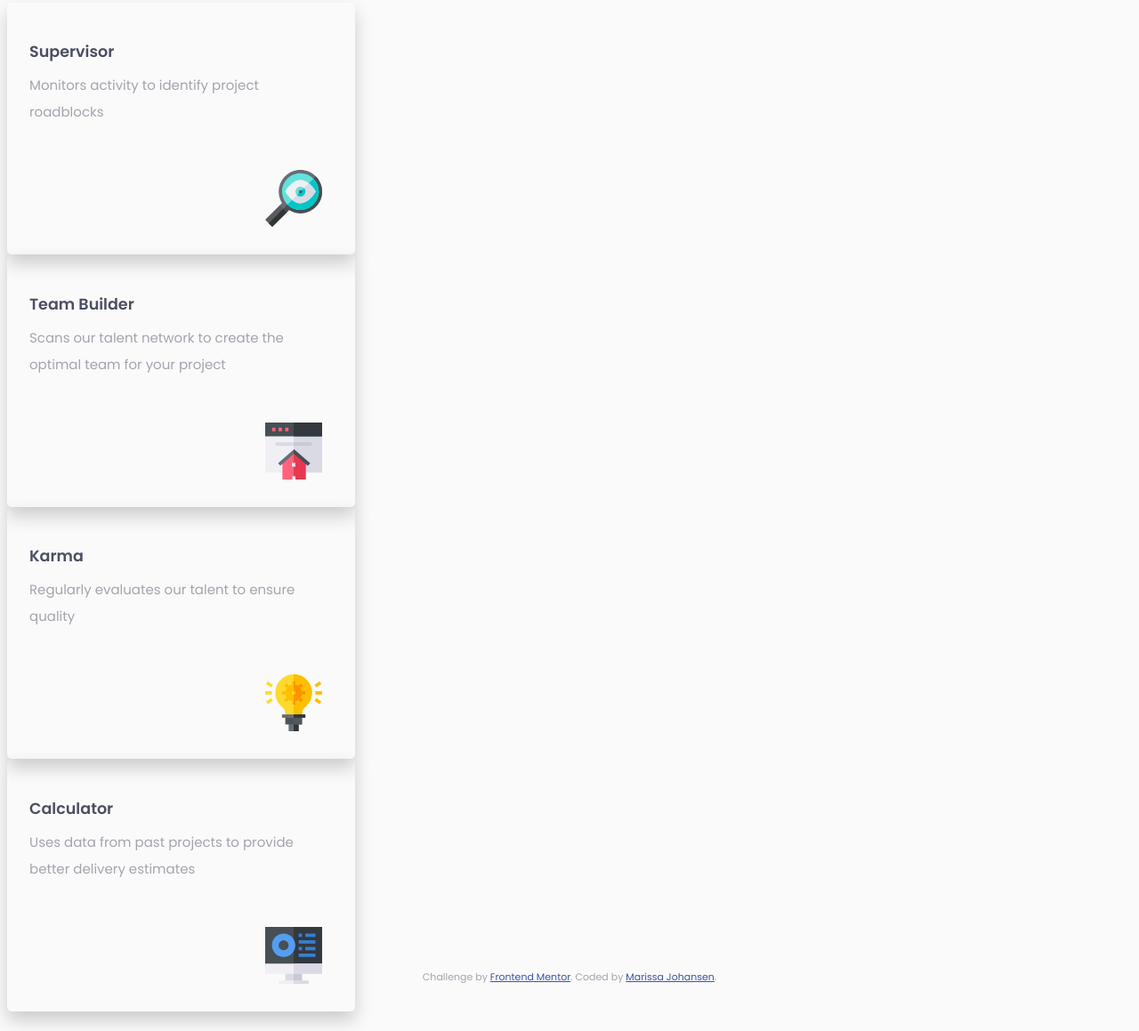
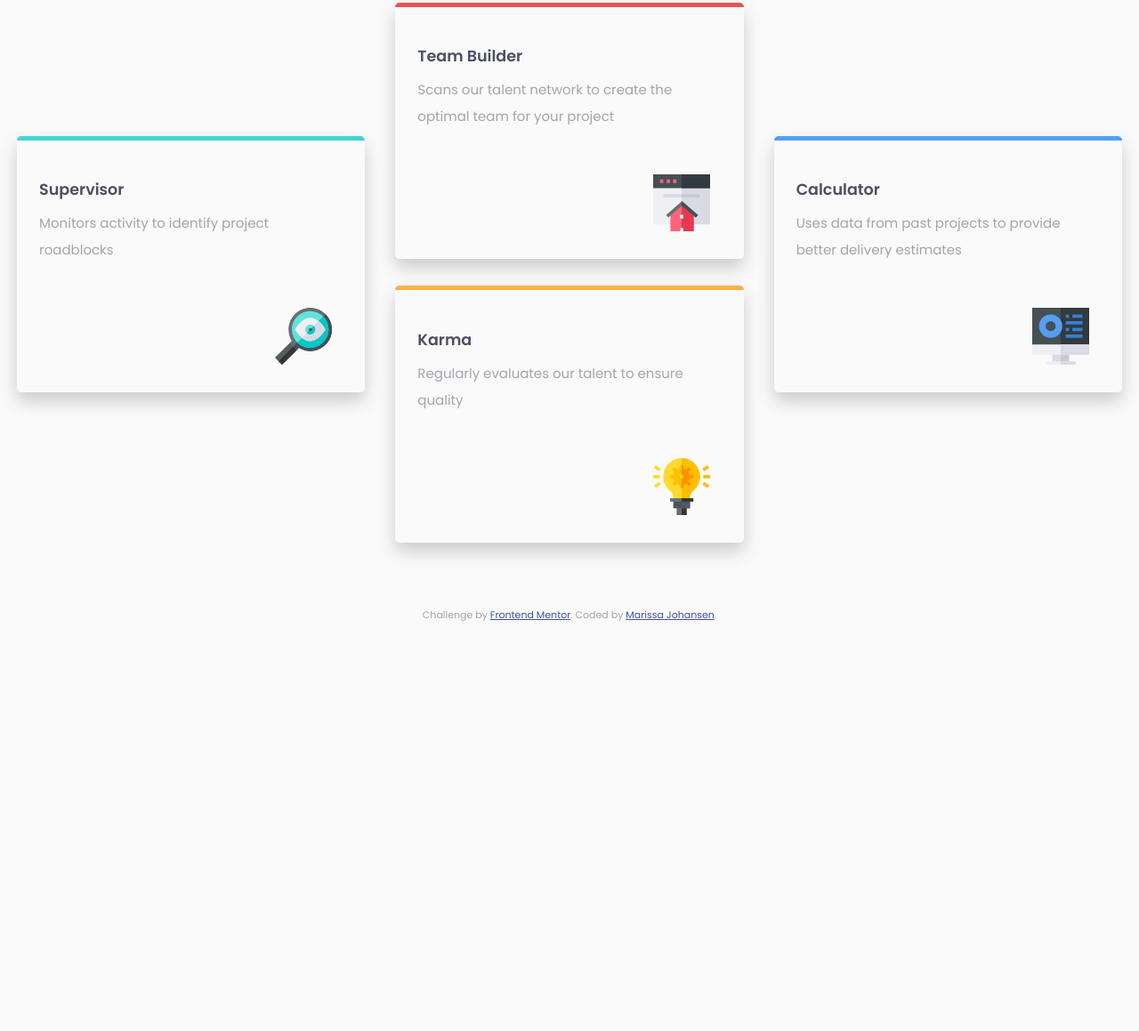
Before and after one commit to marc0pO10/fourcardfeature, a plain HTML site: page index.html in a window 1280 px wide. Shown: the part 270-1429 px from the top of the page at 89% size. After the commit the page ends 1022 px from the top, so only its background shows below. Drawn offline with Linux system fonts and the light colour scheme; files that its build step writes are made by us from their sources.

Commit message:
Add files via upload

```diff
--- a/index.html
+++ b/index.html
@@ -22,7 +22,7 @@
 
   <!--The section above is finished. Start creating the four card features using float properties, relative and absolute positioning -->
   <div class="middle-container">
-    <div class="card">
+    <div class="card supervisor">
       <h3>Supervisor</h3>
       <p>Monitors activity to identify project roadblocks</p>
       <svg class="icon" xmlns="http://www.w3.org/2000/svg" width="64" height="64">
@@ -43,7 +43,7 @@
         </g>
       </svg>
     </div>
-    <div class="card">
+    <div class="card teambuilder">
       <h3>Team Builder</h3>
       <p>Scans our talent network to create the optimal team for your project</p>
       <svg class="icon" xmlns="http://www.w3.org/2000/svg" width="64" height="64">
@@ -66,7 +66,28 @@
         </g>
       </svg>
     </div>
-    <div class="card">
+    <div class="card calculator">
+      <h3>Calculator</h3>
+      <p>Uses data from past projects to provide better delivery estimates</p>
+      <svg class="icon" xmlns="http://www.w3.org/2000/svg" width="64" height="64">
+        <g fill="none">
+          <path fill="#474F54" d="M64 0v41.25l-3.75 3.875H3.75L0 41.25V0z" />
+          <path fill="#32393F" d="M64 0v41.25l-3.75 3.875H32V0z" />
+          <path fill="#DADAE5" d="M22.625 50.875h18.75v11.25h-18.75z" />
+          <path fill="#C9C9D3" d="M32 50.875h9.375v11.25H32z" />
+          <path fill="#EFEFF4" d="M0 41.25h64v11.5H0z" />
+          <path fill="#DADAE5" d="M32 41.25h32v11.5H32z" />
+          <path fill="#EFEFF4" d="M15.125 60.25h33.75V64h-33.75z" />
+          <path fill="#DADAE5" d="M32 60.25h16.875V64H32z" />
+          <path fill="#549EF2"
+            d="M20.75 7.5c-7.236 0-13.125 5.889-13.125 13.125S13.514 33.75 20.75 33.75s13.125-5.889 13.125-13.125S27.986 7.5 20.75 7.5zm0 18.75a5.631 5.631 0 01-5.625-5.625A5.631 5.631 0 0120.75 15a5.631 5.631 0 015.625 5.625 5.631 5.631 0 01-5.625 5.625z" />
+          <g fill="#377FD2">
+            <path d="M45.125 7.5H56.5v3.75H45.125zM37.625 7.5h3.75v3.75h-3.75zM45.125 22.5H56.5v3.75H45.125zM37.625 22.5h3.75v3.75h-3.75zM37.625 15H56.5v3.75H37.625zM37.625 30H56.5v3.75H37.625z" />
+          </g>
+        </g>
+      </svg>
+    </div>
+    <div class="card karma">
       <h3>Karma</h3>
       <p>Regularly evaluates our talent to ensure quality</p>
       <svg class="icon" xmlns="http://www.w3.org/2000/svg" width="64" height="64">
@@ -96,35 +117,16 @@
         </g>
       </svg>
     </div>
-    <div class="card">
-      <h3>Calculator</h3>
-      <p>Uses data from past projects to provide better delivery estimates</p>
-      <svg class="icon" xmlns="http://www.w3.org/2000/svg" width="64" height="64">
-        <g fill="none">
-          <path fill="#474F54" d="M64 0v41.25l-3.75 3.875H3.75L0 41.25V0z" />
-          <path fill="#32393F" d="M64 0v41.25l-3.75 3.875H32V0z" />
-          <path fill="#DADAE5" d="M22.625 50.875h18.75v11.25h-18.75z" />
-          <path fill="#C9C9D3" d="M32 50.875h9.375v11.25H32z" />
-          <path fill="#EFEFF4" d="M0 41.25h64v11.5H0z" />
-          <path fill="#DADAE5" d="M32 41.25h32v11.5H32z" />
-          <path fill="#EFEFF4" d="M15.125 60.25h33.75V64h-33.75z" />
-          <path fill="#DADAE5" d="M32 60.25h16.875V64H32z" />
-          <path fill="#549EF2"
-            d="M20.75 7.5c-7.236 0-13.125 5.889-13.125 13.125S13.514 33.75 20.75 33.75s13.125-5.889 13.125-13.125S27.986 7.5 20.75 7.5zm0 18.75a5.631 5.631 0 01-5.625-5.625A5.631 5.631 0 0120.75 15a5.631 5.631 0 015.625 5.625 5.631 5.631 0 01-5.625 5.625z" />
-          <g fill="#377FD2">
-            <path d="M45.125 7.5H56.5v3.75H45.125zM37.625 7.5h3.75v3.75h-3.75zM45.125 22.5H56.5v3.75H45.125zM37.625 22.5h3.75v3.75h-3.75zM37.625 15H56.5v3.75H37.625zM37.625 30H56.5v3.75H37.625z" />
-          </g>
-        </g>
-      </svg>
-    </div>
   </div>
 </body>
 
-<footer>
+
+<div class="bottom-container">
   <p class="attribution">
     Challenge by <a href="https://www.frontendmentor.io?ref=challenge" target="_blank">Frontend Mentor</a>.
     Coded by <a href="#">Marissa Johansen</a>.
   </p>
-</footer>
+</div>
+
 
 </html>
--- a/styles.css
+++ b/styles.css
@@ -12,7 +12,7 @@ margin-top: 60px;
   margin-bottom: 0;
 }
 
-h2{
+h2 {
   color: hsl(234, 12%, 34%);
   font-weight: 600;
   font-size: 30px;
@@ -44,26 +44,53 @@ p {
 
 .top-container {
   position: relative;
-
 }
 
-
 .middle-container {
-  position: relative;
-  top: 50px;
+  margin: 50px 0;
 }
 
 .card {
   width: 27%;
   border-radius: 5px;
-  box-shadow: 0 10px 20px rgba(0,0,0,0.19);
+  box-shadow: 0 10px 20px rgba(0, 0, 0, 0.19);
   padding: 25px;
   text-align: left;
+  display: inline-block;
 }
 
 .icon {
   position: relative;
   left: 265px;
+}
+
+.teambuilder {
+  border-top: 5px solid hsl(0, 78%, 62%);
+  position: relative;
+}
+
+.calculator {
+  border-top: 5px solid hsl(212, 86%, 64%);
+  position: relative;
+  top: 150px;
+  left: 30px;
+}
+
+.karma {
+  border-top: 5px solid hsl(34, 97%, 64%);
+  position: relative;
+  top: 30px;
+}
+
+.supervisor {
+  border-top: 5px solid hsl(180, 62%, 55%);
+  position: relative;
+  top: 150px;
+  right: 30px;
+}
+
+.bottom-container {
+  padding-top: 50px;
 }
 
 .attribution {
```
Lines whose indentation alone changed are shown as unchanged.
